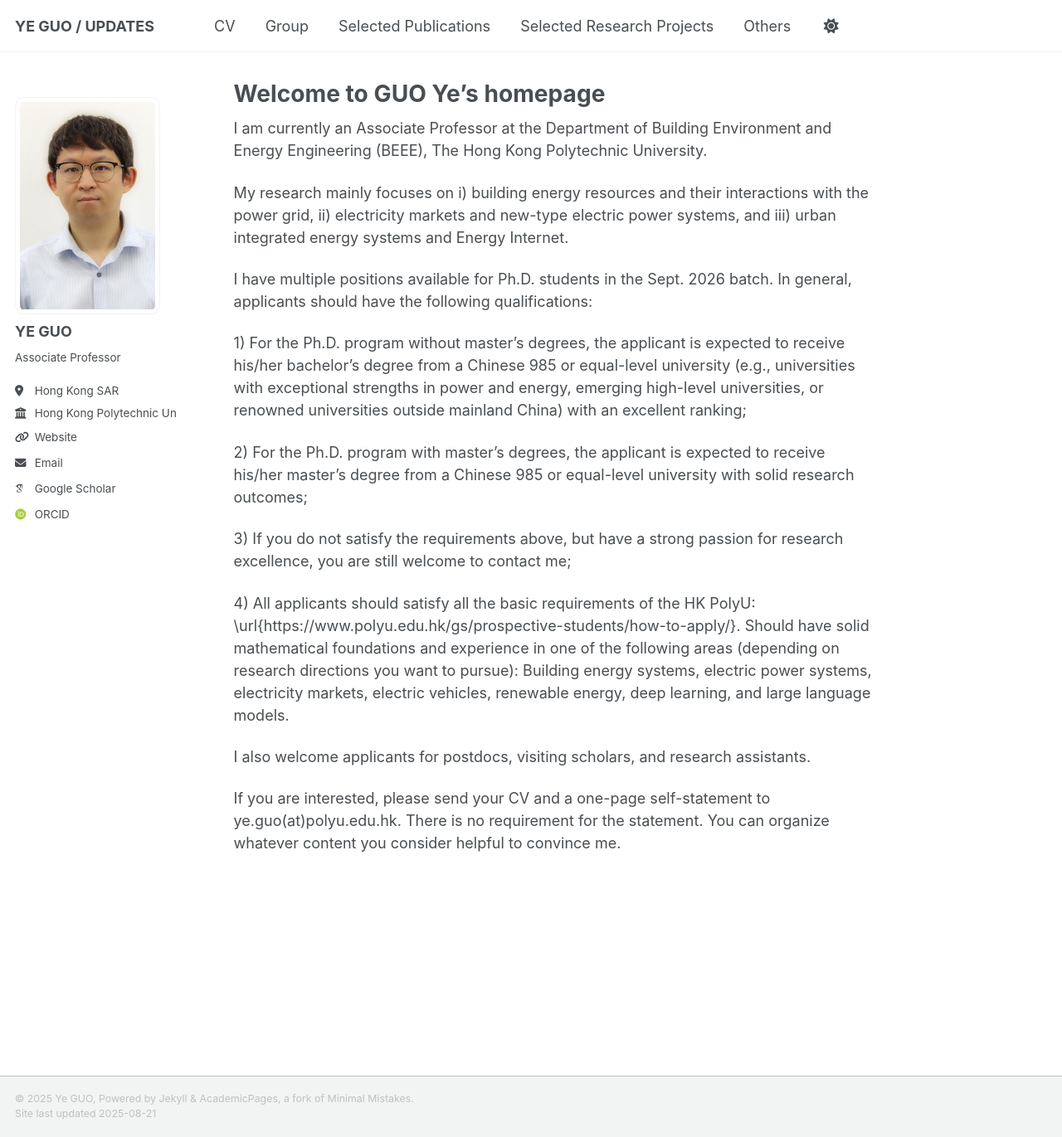
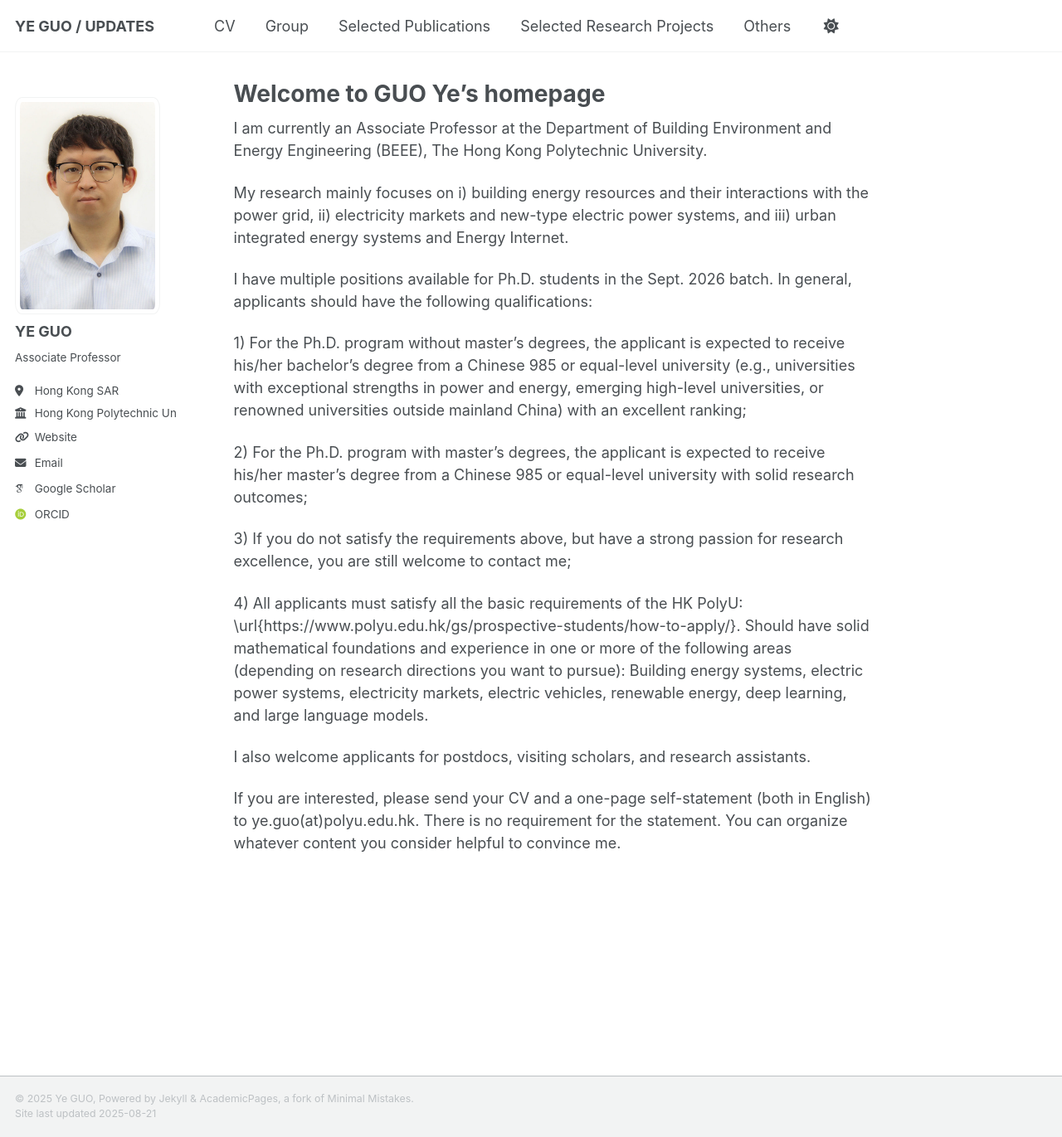
Before and after one commit to ye-guo/ye-guo.github.io, a Jekyll site: the page built from _pages/about.md, in a window 1280 px wide and 1371 px high. Shown: the whole window at 83% size. Built offline with Jekyll 4.4.1, drawn with Linux system fonts in a browser that asks for light colours; some web fonts are replaced; a script that is not in the unit is left out.

Commit message:
Update about.md

```diff
--- a/_pages/about.md
+++ b/_pages/about.md
@@ -20,8 +20,8 @@ I have multiple positions available for Ph.D. students in the Sept. 2026 batch.
 
 3) If you do not satisfy the requirements above, but have a strong passion for research excellence, you are still welcome to contact me;
 
-4) All applicants should satisfy all the basic requirements of the HK PolyU: \url{https://www.polyu.edu.hk/gs/prospective-students/how-to-apply/}. Should have solid mathematical foundations and experience in one of the following areas (depending on research directions you want to pursue): Building energy systems, electric power systems, electricity markets, electric vehicles, renewable energy, deep learning, and large language models.
+4) All applicants must satisfy all the basic requirements of the HK PolyU: \url{https://www.polyu.edu.hk/gs/prospective-students/how-to-apply/}. Should have solid mathematical foundations and experience in one or more of the following areas (depending on research directions you want to pursue): Building energy systems, electric power systems, electricity markets, electric vehicles, renewable energy, deep learning, and large language models.
 
 I also welcome applicants for postdocs, visiting scholars, and research assistants.
 
-If you are interested, please send your CV and a one-page self-statement to ye.guo(at)polyu.edu.hk. There is no requirement for the statement. You can organize whatever content you consider helpful to convince me.
+If you are interested, please send your CV and a one-page self-statement (both in English) to ye.guo(at)polyu.edu.hk. There is no requirement for the statement. You can organize whatever content you consider helpful to convince me.
```
